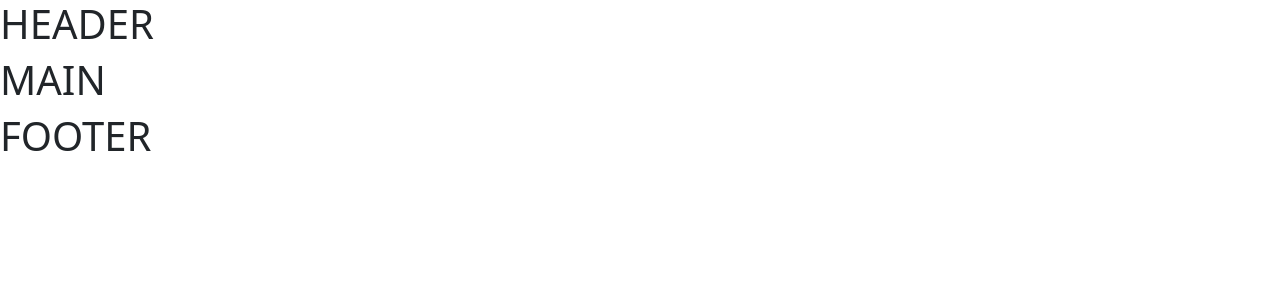
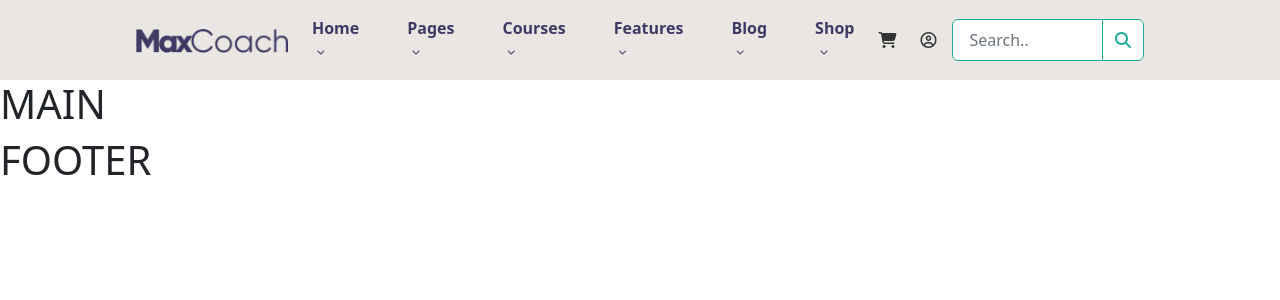
Before and after one commit to andreaconv/proj-html-vuejs, a Vue app: page / in a window 1280 px wide. Shown: the top 300 px of the page. Built offline with nearby package versions, Linux system fonts and the light colour scheme.

Commit message:
[add] header

```diff
--- a/index.html
+++ b/index.html
@@ -4,6 +4,7 @@
     <meta charset="UTF-8" />
     <!-- <link rel="icon" type="image/svg+xml" href="/public/favicon-32x32.png" /> -->
     <meta name="viewport" content="width=device-width, initial-scale=1.0" />
+    <link rel="stylesheet" href="https://cdnjs.cloudflare.com/ajax/libs/font-awesome/6.4.0/css/all.min.css" integrity="sha512-iecdLmaskl7CVkqkXNQ/ZH/XLlvWZOJyj7Yy7tcenmpD1ypASozpmT/E0iPtmFIB46ZmdtAc9eNBvH0H/ZpiBw==" crossorigin="anonymous" referrerpolicy="no-referrer" />
     <!-- <title>Modern Schooling - MaxCoach</title> -->
     <title>Mio progetto</title>
   </head>
--- a/src/App.vue
+++ b/src/App.vue
@@ -38,4 +38,5 @@ export default {
 
 <style lang="scss">
   @use './scss/main.scss';
+
 </style>
--- a/src/components/myFooter.vue
+++ b/src/components/myFooter.vue
@@ -9,5 +9,6 @@ export default {
 </template>
 
 <style lang="scss" scoped>
+  @use '../scss/partials/vars' as *;
 
 </style>
--- a/src/components/myHeader.vue
+++ b/src/components/myHeader.vue
@@ -1,13 +1,43 @@
 <script>
+import Nav from './partials/myNav.vue'
+
 export default {
   name: 'Header',
+  components: {
+    Nav,
+  },
 }
 </script>
 
+<!-- TODO:
+  1. fixare in alto
+  2. cambiare il colore di sfondo
+  3. aggiungere border shadow-->
 <template>
-  <h1>HEADER</h1>
+  <header>
+
+    <div class="ac-container d-flex align-items-center justify-content-between h-100 p-2">
+      <a href="#"><img src="/dark-logo.png" alt="logo"></a>
+      <Nav />
+    </div>
+
+  </header>
 </template>
 
 <style lang="scss" scoped>
+  @use '../scss/partials/vars' as *;
+  @use '../scss/partials/general' as *;
+
+  header{
+    height: $height-header;
+    background-color: $jumbo-color;
+
+    .ac-container{
+
+      a img{
+        height: 25px;
+      }
+    }
+  }
 
 </style>
--- a/src/components/myMain.vue
+++ b/src/components/myMain.vue
@@ -6,8 +6,10 @@ export default {
 
 <template>
   <h1>MAIN</h1>
+  <div class="container"></div>
 </template>
 
 <style lang="scss" scoped>
+  @use '../scss/partials/vars' as *;
 
 </style>
--- /dev/null
+++ b/src/components/partials/myNav.vue
@@ -0,0 +1,92 @@
+<script>
+import Search from './mySearch.vue';
+import { headerMenu } from '../../data/Header-menu.js'
+
+export default {
+  name: 'Nav',
+  components: {
+    Search,
+  },
+  data(){
+    return{
+      headerMenu,
+    }
+  }
+}
+</script>
+
+<!-- TODO: aggiungere il menu a tendina ad ogni elemento del menu -->
+<template>
+  <nav class="d-flex align-items-center h-100">
+    <ul class="menu d-flex align-items-center h-100">
+      <li
+        v-for="(item, index) in headerMenu"
+        :key="index"><a
+        :href="item.link">{{item.text}}
+        <span></span></a></li>
+    </ul>
+    <!-- TODO: aggiungere il numero sul carrello -->
+    <ul class="options d-flex align-items-center h-100">
+      <li><a href="#"><i class="fa-solid fa-cart-shopping me-2"></i></a></li>
+      <li><a href="#"><i class="fa-regular fa-circle-user mx-3"></i></a></li>
+    </ul>
+    <Search />
+  </nav>
+</template>
+
+<style lang="scss" scoped>
+  @use '../../scss/partials/vars' as *;
+  @use '../../scss/partials/general' as *;
+
+  nav{
+
+    ul.menu{
+      font-weight: bold;
+
+      li{
+        margin: 0 1.5rem;
+
+        // TODO: aggiustare l'hover più fluido e la barra sotto più lunga che prenda anche la chevron
+        &:hover *{
+          color: $secondary-color;
+          text-decoration: underline;
+        }
+
+        a{
+          color: $primary-color;
+
+          span{
+            position: relative;
+            margin-left: 0.3rem;
+
+            &::after{
+              content: '\f078';
+              font-family: 'fontawesome';
+              font-size: 0.5rem;
+              position: absolute;
+              top: 50%;
+              transform: translate(0, -50%);
+            }
+          }
+        }
+      }
+    }
+
+    ul.options{
+
+      li{
+
+        a{
+          color: #333333;
+
+          &:hover{
+            color: $secondary-color;
+          }
+        }
+      }
+    }
+
+  }
+
+
+</style>
--- /dev/null
+++ b/src/components/partials/mySearch.vue
@@ -0,0 +1,41 @@
+<script>
+export default {
+  name: 'Search',
+}
+</script>
+
+<!-- TODO:
+  1. togliere il bordo blu quando viene selezionato l'input
+  2. togliere il bordo sinistro all'icona di ricerca -->
+
+<template>
+  <div class="input-group">
+    <input type="text" class="form-control px-3 p-2" placeholder="Search.." aria-label="Example text with button addon" aria-describedby="button-addon1">
+    <button class="btn btn-outline-secondary" type="button" id="button-addon1"><i class="fa-solid fa-magnifying-glass"></i></button>
+  </div>
+</template>
+
+<style lang="scss" scoped>
+  @use '../../scss/partials/vars' as *;
+  @use '../../scss/partials/general' as *;
+
+.input-group{
+    width: auto;
+
+    input{
+      border: 1px solid $secondary-color;
+    }
+
+    .btn-outline-secondary{
+      border: 1px solid $secondary-color;
+      color: $secondary-color;
+      background-color: white;
+
+      &:hover{
+        background-color: $secondary-color;
+        color: white;
+      }
+    }
+  }
+
+</style>
--- /dev/null
+++ b/src/data/Header-menu.js
@@ -0,0 +1,28 @@
+const headerMenu = [
+  {
+    link: '#',
+    text: 'Home'
+  },
+  {
+    link: '#',
+    text: 'Pages'
+  },
+  {
+    link: '#',
+    text: 'Courses'
+  },
+  {
+    link: '#',
+    text: 'Features'
+  },
+  {
+    link: '#',
+    text: 'Blog'
+  },
+  {
+    link: '#',
+    text: 'Shop'
+  },
+]
+
+export { headerMenu }
--- /dev/null
+++ b/src/scss/partials/_general.scss
@@ -0,0 +1,16 @@
+.ac-container{
+  max-width: 1200px;
+  width: 80%;
+  margin: 0 auto;
+}
+
+ul{
+  list-style: none;
+  margin-top: 0;
+  margin-bottom: 0;
+  padding-left: 0;
+}
+
+a{
+  text-decoration: none;
+}
--- a/src/scss/partials/_vars.scss
+++ b/src/scss/partials/_vars.scss
@@ -1,10 +1,12 @@
+$primary-color: #3F3A64;
+$light-primary: #8c89a2;
+$secondary-color: #20AD96;
+$jumbo-color: #e9e6e3;
 $white: #fff;
-$primary-color: #3F3A64;
-$secondary-color: #20AD96;
 $first-white: #F5F7FA;
 $second-white: #F8F8F8;
 $third-white: #f5f1ed;
 $gray: #696969;
-$light-primary: #8c89a2;
 
-$height-header: px;
+
+$height-header: 80px;
```
